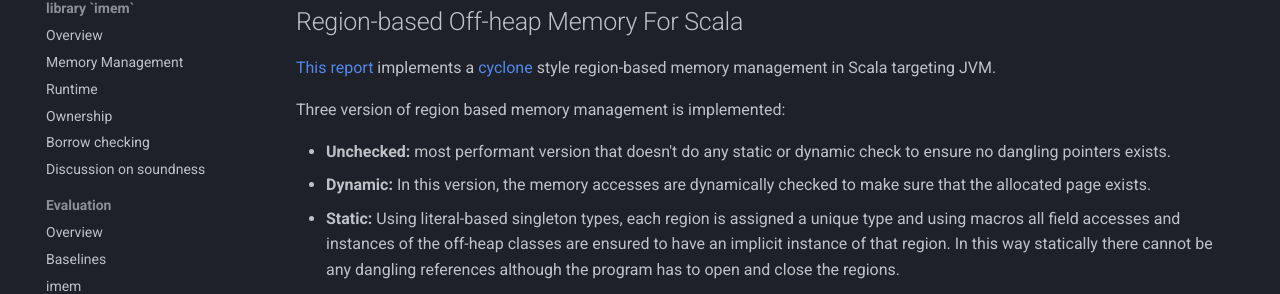
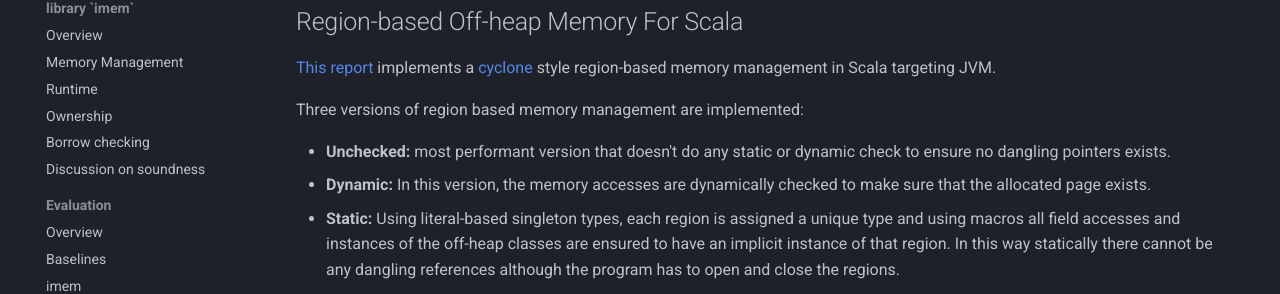
Before and after one commit to amsen20/masters-thesis, an MkDocs documentation site: the page built from docs/related-works/scala-ecosystem.md, in a window 1280 px wide and 900 px high, scrolled down 527 px. Shown: the part 160-454 px from the top of the window. Built offline with MkDocs 1.6.1 and Material for MkDocs 9.7.7, drawn with Linux system fonts in a browser that asks for light colours.

Commit message:
Update docs/related-works/scala-ecosystem.md
Co-authored-by: Ondřej Lhoták <olhotak@uwaterloo.ca>

```diff
--- a/docs/related-works/scala-ecosystem.md
+++ b/docs/related-works/scala-ecosystem.md
@@ -23,7 +23,7 @@ Safe zones use a `nativelib` memory pool to manage zone and object allocations a
 
 [This report](https://www.researchgate.net/profile/Denys-Shabalin/publication/291105865_Region-based_off-heap_memory_for_Scala/links/6213549a6c472329dcfa8c18/Region-based-off-heap-memory-for-Scala.pdf) implements a [cyclone](./cyc-to-rust.md#cyclone) style region-based memory management in Scala targeting JVM.
 
-Three version of region based memory management is implemented:
+Three versions of region based memory management are implemented:
 
 - **Unchecked:**
   most performant version that doesn't do any static or dynamic check to ensure no dangling pointers exists.
```
